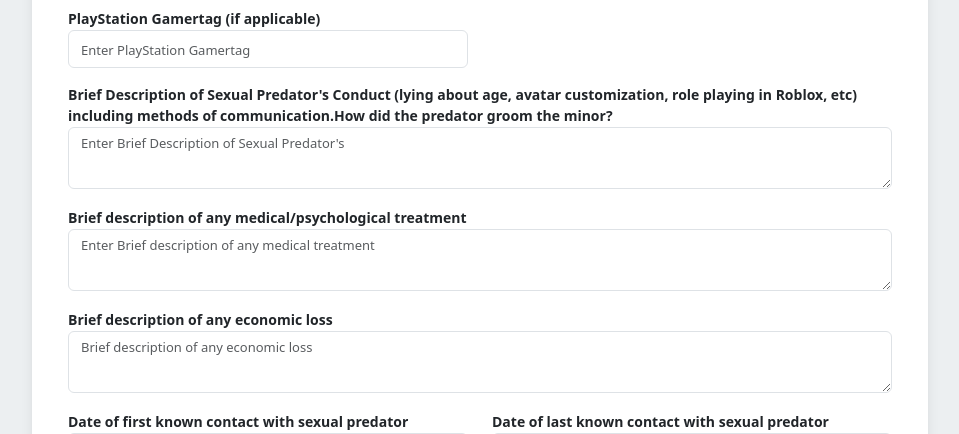
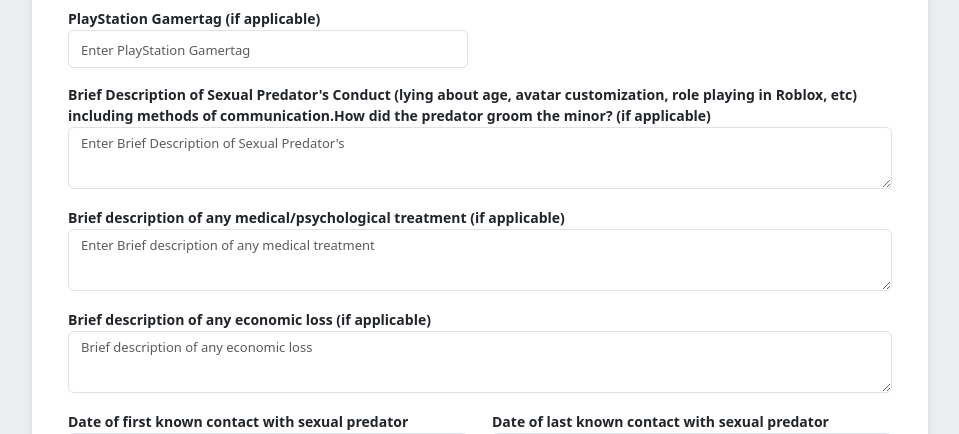
Before and after one commit to Kumaranyuvaraj/Roblox_InTake_Form, a Django app: page /intake-form/ in a window 1280 px wide. Shown: the part 810-1244 px from the top of the page, without its empty margins (160-1119 px from the left). Run offline with Django 4.2, Linux system fonts and the light colour scheme; some libraries are stand-ins or nearby versions.

Commit message:
updated the code.

```diff
--- a/roblex_app/templates/forms.html
+++ b/roblex_app/templates/forms.html
@@ -467,13 +467,13 @@ color: red;
                             <label>Brief Description of Sexual Predator's Conduct (lying about age, avatar customization,
                                 role playing in
                                 Roblox, etc) including methods of communication.How did the predator groom the
-                                minor?</label>
+                                minor? (if applicable)</label>
                             <textarea name="description_predators" class="form-control" rows="2" placeholder="Enter Brief Description of Sexual Predator's"></textarea>
                         </div>
                     </div>
                     <div class="mb-3 row">
                         <div class="col-12">
-                            <label>Brief description of any medical/psychological treatment</label>
+                            <label>Brief description of any medical/psychological treatment (if applicable)</label>
                             <textarea name="description_medical_psychological" class="form-control" rows="2"
                                 required placeholder="Enter Brief description of any medical treatment"></textarea>
                         </div>
@@ -481,7 +481,7 @@ color: red;
 
                     <div class="mb-3 row">
                         <div class="col-12">
-                            <label>Brief description of any economic loss</label>
+                            <label>Brief description of any economic loss (if applicable)</label>
                             <textarea name="description_economic_loss" class="form-control" rows="2" required placeholder="Brief description of any economic loss"></textarea>
                         </div>
                     </div>
```
Also changed, not shown: 1 other file.
